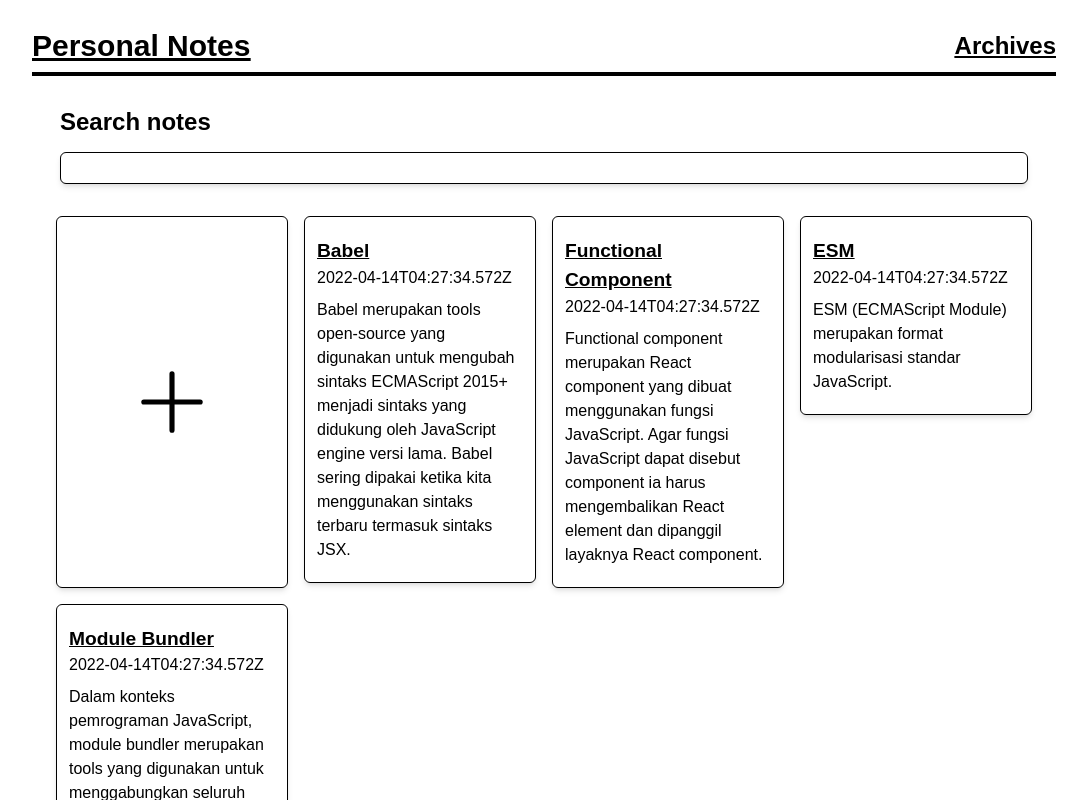
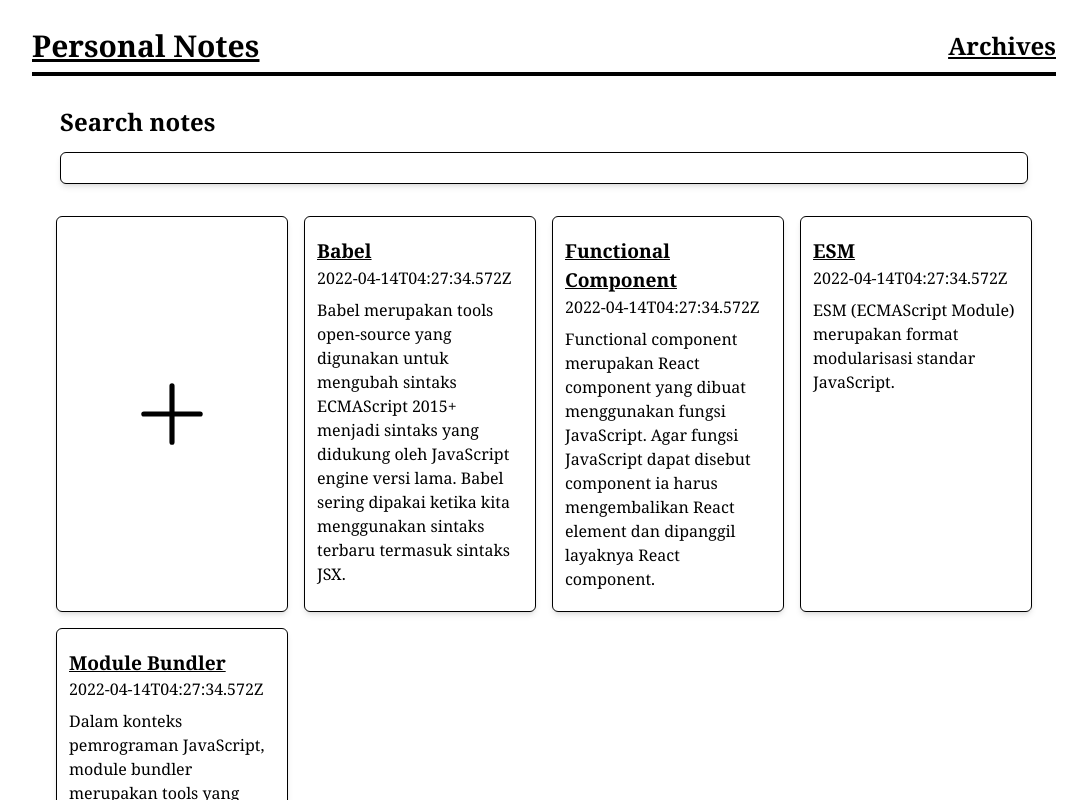
Before and after one commit to ikhsanmuhamad22/personal-notes, a React (Vite) app: page / in a window 1280 px wide. Shown: the top 800 px of the page, without its empty margins (96-1183 px from the left). Built offline with nearby package versions, Linux system fonts and the light colour scheme.

Commit message:
feat: page addNotePage

```diff
--- a/src/components/App.jsx
+++ b/src/components/App.jsx
@@ -2,7 +2,8 @@ import { Route, Routes } from 'react-router-dom';
 import Header from './header';
 import HomePage from '../pages/HomePage';
 import ArchivePage from '../pages/ArchivePage';
-import DetailNote from '../pages/DetailNotes';
+import DetailNotePage from '../pages/DetailNotePage';
+import AddNotePage from '../pages/AddNotePage';
 
 const App = () => {
   return (
@@ -14,7 +15,8 @@ const App = () => {
         <Routes>
           <Route path="/" element={<HomePage />} />
           <Route path="/archives" element={<ArchivePage />} />
-          <Route path="/note/:id" element={<DetailNote />} />
+          <Route path="/note/:id" element={<DetailNotePage />} />
+          <Route path="/note/new" element={<AddNotePage />} />
         </Routes>
       </main>
     </div>
--- /dev/null
+++ b/src/components/Form.jsx
@@ -0,0 +1,19 @@
+const Form = () => {
+  return (
+    <form action="/" className="flex flex-col gap-5">
+      <input
+        type="text"
+        placeholder="ahhhhh"
+        className="h-20 rounded-md text-4xl font-bold p-3"
+      />
+      <textarea
+        cols="30"
+        rows="10"
+        className="resize-none rounded-md text-lg p-3 h-full"
+        placeholder="ahhhh"
+      ></textarea>
+    </form>
+  );
+};
+
+export default Form;
--- a/src/components/card/Card.jsx
+++ b/src/components/card/Card.jsx
@@ -1,3 +1,4 @@
+import { Link } from 'react-router-dom';
 import CardItem from './CardItem';
 import PropTypes from 'prop-types';
 
@@ -5,7 +6,8 @@ const Card = ({ notes, archive, search }) => {
   return (
     <section className="grid grid-cols-4 gap-4 p-2">
       {archive || search ? null : (
-        <article className="border border-black p-3 rounded-md shadow-md hover:scale-105 transition-all cursor-pointer flex items-center justify-center">
+        <Link to="/note/new" className="w-full">
+          <article className="border border-black p-3 rounded-md shadow-md hover:scale-105 transition-all cursor-pointer flex items-center justify-center h-full">
             <svg
               xmlns="http://www.w3.org/2000/svg"
               width="82"
@@ -20,6 +22,7 @@ const Card = ({ notes, archive, search }) => {
               />
             </svg>
           </article>
+        </Link>
       )}
       {notes.length ? (
         notes.map((note) => (
--- a/src/components/card/CardItem.jsx
+++ b/src/components/card/CardItem.jsx
@@ -4,7 +4,7 @@ import { Link } from 'react-router-dom';
 const CardItem = ({ id, title, date, body }) => {
   return (
     <Link to={`/note/${id}`} className="min-h-full">
-      <article className="border border-black p-3 rounded-md shadow-md hover:scale-105 transition-all cursor-pointer">
+      <article className="border border-black p-3 rounded-md shadow-md hover:scale-105 transition-all cursor-pointer h-full">
         <h2 className="font-bold underline pt-2">{title}</h2>
         <p className="">{date}</p>
         <p className="py-2">{body}</p>
--- /dev/null
+++ b/src/pages/AddNotePage.jsx
@@ -0,0 +1,11 @@
+import Form from '../components/Form';
+
+const AddNotePage = () => {
+  return (
+    <main className="m-10">
+      <Form />
+    </main>
+  );
+};
+
+export default AddNotePage;
--- a/src/pages/DetailNotes.jsx
+++ b/src/pages/DetailNotePage.jsx
@@ -3,7 +3,7 @@ import { archiveNote, deleteNote, getNote, unarchiveNote } from '../utils/data';
 import ArchiveButton from '../components/Button/ArchiveButton';
 import DeleteButton from '../components/Button/DeleteButton';
 
-const DetailNote = () => {
+const DetailNotePage = () => {
   const navigate = useNavigate();
   const { id } = useParams();
   const note = getNote(id);
@@ -44,4 +44,4 @@ const DetailNote = () => {
   );
 };
 
-export default DetailNote;
+export default DetailNotePage;
--- a/src/styles/styles.css
+++ b/src/styles/styles.css
@@ -6,7 +6,7 @@
   width: 80%;
   margin: auto;
   padding: 20px 0;
-  font-family: Arial, Helvetica, sans-serif;
+  font-family: Cambria, Cochin, Georgia, Times, 'Times New Roman', serif;
 }
 
 h1 {
```
Lines whose indentation alone changed are shown as unchanged.
